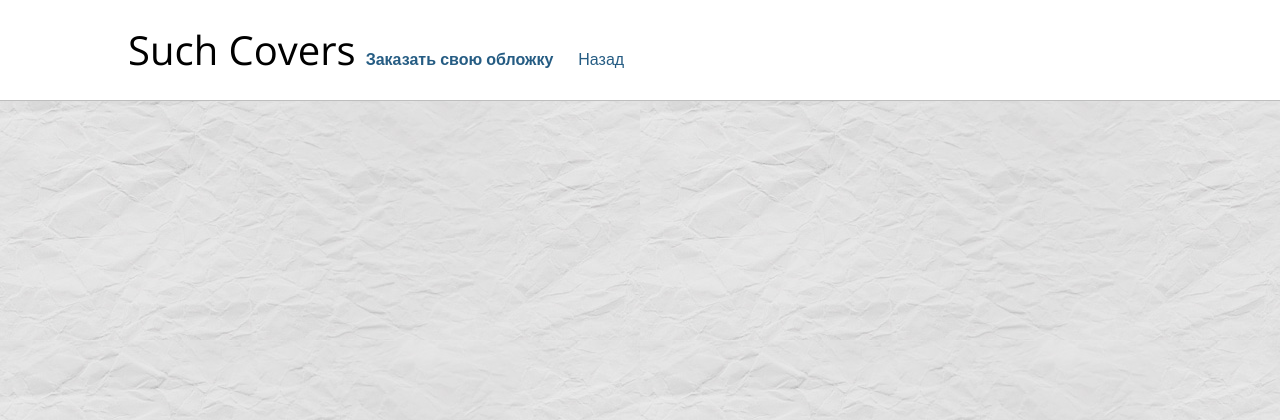
After one commit to ToxicWar/SuchCovers, a Django app: template templates/buy.html in a window 1280 px wide. The commit adds this page. Shown: the top 420 px of the page. Run offline with Django 3.2, Linux system fonts and the light colour scheme; the template is opened without the code that fills it, so the values that code supplies are empty; parts of the project's set-up code (start-up, migrations or seed data) failed here and were passed over.

Commit message:
popup description fix

```diff
--- a/static/css/main.css
+++ b/static/css/main.css
@@ -23,6 +23,7 @@ body{
 	display: block;
 	float: left;
 	color: rgb(37, 92, 131);
+	margin-right: 5px;
 }
 .selectors .selected{
 	font-weight: bold;
--- a/static/js/main.js
+++ b/static/js/main.js
@@ -71,7 +71,7 @@ function popupFullCover(e){
 			fpc_cover_img.style.background = 'url("'+fullList.results[i].image+'")'
 			fpc_cover_img.style.backgroundSize = '100%'
 			fpc_cover_name.innerHTML = fullList.results[i].title
-			fpc_cover_decscription.innerHTML = fullList.results[i].pages
+			fpc_cover_description.innerHTML = fullList.results[i].pages
 		}
 	}
 	fpc_cover_img.style.backgroundSize = '100%'
--- /dev/null
+++ b/templates/buy.html
@@ -0,0 +1,50 @@
+<!DOCTYPE html>
+<html>
+<head lang="en">
+     <meta charset="utf-8">
+	<!-- saved from url=(0014)about:internet -->
+	<link href="http://fonts.googleapis.com/css?family=Open+Sans:400,300,600,700&amp;subset=latin,cyrillic" rel="stylesheet" type="text/css">
+    <title>Such covers!</title>
+	<link href="../static/css/reset.css" type="text/css" rel="stylesheet"/>
+    <link href="../static/css/main.css" type="text/css" rel="stylesheet"/>
+    <script src="../static/js/main.js" async></script>
+</head>
+<body>
+	<div class="header">
+	<div class="logo f_l">Such Covers</div>
+	<div class="selectors f_l">
+		<span class="selected c_pointer">Заказать свою обложку</span>
+		<span class="c_pointer">Назад</span>
+	</div>
+	<!--div class="sc_button sc_b_head"><a href="#">Заказать свою обложку</a></div-->
+	</div>
+	<div class="content">
+		<div class="content_inner" id="ic">
+
+		</div>
+	</div>
+	<div class="footer">
+
+	</div>
+
+<div id="blackScreen" class="hidden"></div>
+<div id="fullPopupCover" class="fpc_hidden">
+	<div id="fpc_cover_img" class="f_l">
+
+	</div>
+	<div id="fpc_cover_name" class="f_l">
+
+	</div>
+	<div id="fpc_cover_description" class="f_l">
+
+	</div>
+	<div id="fpc_cover_buttons" class="f_l">
+
+	</div>
+	<div id="fpc_cover_buybutt" class="f_l sc_button sc_b_popup">
+		<a href="#">Заказать</a>
+	</div>
+</div>
+
+</body>
+</html>
```
